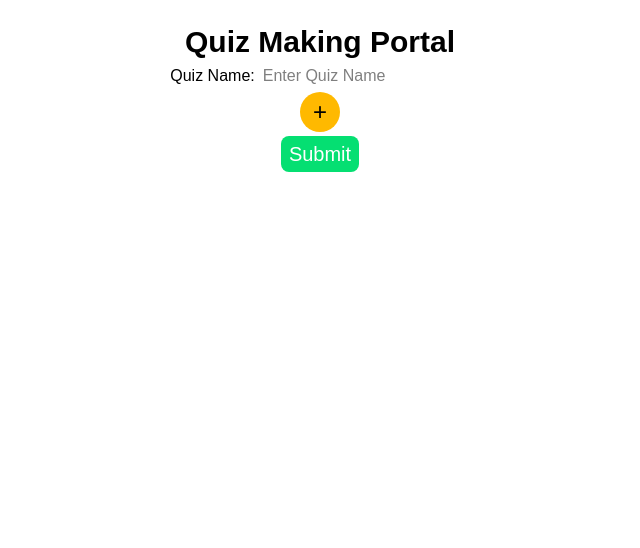
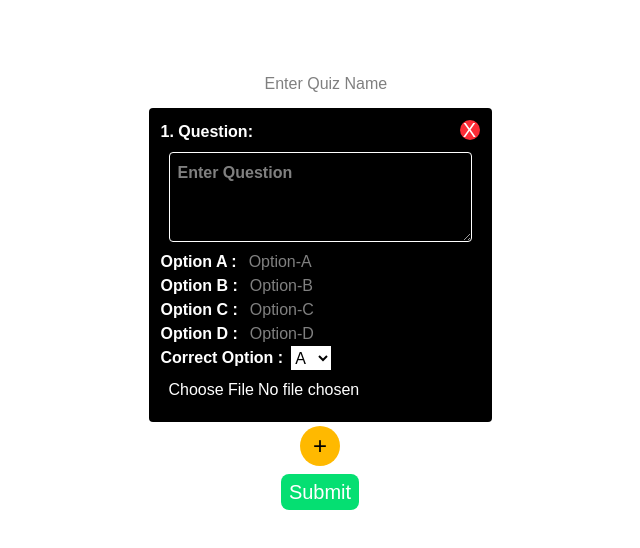
Before and after one commit to VickZeus/match_me, a Next.js app: page /questionMake in a window 1280 px wide. Shown: the top 548 px of the page, without its empty margins (320-960 px from the left). Built offline with nearby package versions, Linux system fonts and the light colour scheme.

Commit message:
Vercel Analytics integrated

```diff
--- /dev/null
+++ b/keepAlive.js
@@ -0,0 +1,4 @@
+
+
+const now=new Date()
+console.log(now)
--- a/package.json
+++ b/package.json
@@ -9,6 +9,8 @@
     "lint": "eslint"
   },
   "dependencies": {
+    "@supabase/supabase-js": "^2.109.0",
+    "mongodb": "^7.7.0",
     "next": "16.3.8",
     "react": "19.2.8",
     "react-dom": "19.2.8"
--- a/src/app/api/makeQuestion/route.js
+++ b/src/app/api/makeQuestion/route.js
@@ -1,16 +1,43 @@
-
-// This route is reached one the user has authenticated
-// This route is to make the questions and upload it on the MongoDB and Supabase DBs
-
-// request headers already contains the cookie
-
-
-
-//Formdata structure :
-
-
+import {NextResponse} from "next/server"
+import clientPromise from "@/lib/mongodb"
+import { supabase } from "@/lib/supabase"
 
 export async function POST(request) {
-    const Data=await request.formData();
+    const Data=await request.formData()
 
+    const quizName=Data.get("quizName")
+    const questions=JSON.parse(Data.get("question"))
+
+    try{
+        for(let i=0;i<questions.length;i++){
+            const imageFile=Data.get(`image_${i}`)
+
+            if(imageFile && imageFile.size>0){
+                const fileName=`${quizName}_${i+1}`
+                const buffer=Buffer.from(await imageFile.arrayBuffer())
+
+                const {error}=await supabase.storage
+                    .from("QImage_Bucket")
+                    .upload(fileName,buffer,{contentType:imageFile.type})
+                if(error) throw new Error(error.message)
+
+                questions[i].imageUrl=supabase.storage.from("QImage_Bucket").getPublicUrl(fileName).data.publicUrl
+            }
+        }
+
+        const client=await clientPromise
+        const db=client.db("Match_Me_Quiz")
+        const collection=db.collection("Questions")
+        await collection.insertOne({
+            quizName,
+            questions,
+            createdAt:new Date(),
+            createdBy:"userId"
+        })
+        return NextResponse.json({message:"Form Submitted Successfully"},{status:200})
+    }
+    catch(err){
+        console.log(err)
+        return NextResponse.json({message:"Something Went Wrong!"},{status:500})
+    }
 }
--- a/src/app/layout.js
+++ b/src/app/layout.js
@@ -1,5 +1,6 @@
 import { Geist, Geist_Mono } from "next/font/google";
 import "./globals.css";
+import { Analytics } from "@vercel/analytics/next"
 
 const geistSans = Geist({
   variable: "--font-geist-sans",
@@ -22,7 +23,10 @@ export default function RootLayout({ children }) {
       lang="en"
       className={`${geistSans.variable} ${geistMono.variable} h-full antialiased`}
     >
-      <body className="min-h-full flex flex-col">{children}</body>
+      <body className="min-h-full flex flex-col">
+            {children}
+            <Analytics/>
+      </body>
     </html>
   );
 }
--- a/src/app/questionMake/page.js
+++ b/src/app/questionMake/page.js
@@ -4,17 +4,47 @@ import {useState} from "react";
 
 
 
+
+
+
 export default function QuestionMakePage(){
-
-  const [question,setQuestion]=useState([])
+  const [errMessage,setErrMessage]=useState("")
+  const [question,setQuestion]=useState([{id:Date.now(),Question:"",optionA:"",optionB:"",optionC:"",optionD:"",correct:"",image:null}])
+  const [quizName,setQuizName]=useState("")
 
   async function handleSubmit(e){
     e.preventDefault();
-    console.log(question)
+    try{
+        const fd=new FormData()
+        fd.append("quizName",quizName)
+        fd.append("question",JSON.stringify(question.map(({id,image,...rest})=>rest)))
+
+        question.forEach((q, i) => {
+          if (q.image) fd.append(`image_${i}`, q.image);
+        });
+
+        const res=await fetch("/api/makeQuestion",{
+           body:fd,
+           method:"POST"
+        })
+
+        if(res.ok){
+          setErrMessage("Form submitted successfully!")
+        }
+        else{
+          const data=await res.json()
+          setErrMessage("Something Went Wrong!")
+          console.log(data.message)
+        }
+    }
+    catch(err){
+       console.log(err)
+       setErrMessage("An error occurred while submitting the form.")
+    }
   }
 
   function addQuestion(){
-    setQuestion([...question,{id:Date.now(),Question:"",OptionA:"-",OptionB:"-",OptionC:"-",OptionD:"-",correct:"-",image:null}])
+    setQuestion([...question,{id:Date.now(),Question:"",optionA:"",optionB:"",optionC:"",optionD:"",correct:"",image:null}])
   }
 
   function removeQuestion(id) {
@@ -28,51 +58,51 @@ export default function QuestionMakePage(){
   }
 
   return(
-    <div className="h-screen w-screen bg-white p-2">
+    <div className="h-screen w-screen bg-black-400 p-2">
 
-      <form onSubmit={handleSubmit} className=" border-transparent outline-none flex flex-col gap-1 items-center bg-transparent text-black rounded-md py-4 overflow-y-auto h-full">
+      <form onSubmit={handleSubmit} className=" border-transparent outline-none flex flex-col gap-1 items-center bg-transparent text-white rounded-md py-4 overflow-y-auto h-full">
         <h1 className="text-3xl font-bold">Quiz Making Portal</h1>
 
-        <div className="flex gap-2 text-md">
-          <p>Quiz Name: </p>
-          <input placeholder="Enter Quiz Name"/>
+        <div className="flex gap-2 text-md my-2">
+          <p className="font-bold">Quiz Name: </p>
+          <input placeholder="Enter Quiz Name" className="bg-white text-black px-2 outline-none rounded-sm " value={quizName} onChange={(e) => setQuizName(e.target.value)}/>
         </div>
 
 
         {question.map((q, index) =>(
-        <div key={q.id} className="bg-black text-white p-3 rounded-sm ">
+        <div key={q.id} className="bg-black text-white p-3 rounded-sm shadow-[0_0_10px_rgba(255,255,255,0.15)] border-gray-100">
 
           <div className="flex flex-col">
             <div className="flex justify-between">
-              <p>{index+1}. Question: </p>
-              <button className="flex bg-red-500 text-white text-xl rounded-full w-5 h-5 items-center justify-center" type="button" onClick={() => removeQuestion(q.id)}>-</button>
+              <p className="font-bold">{index+1}. Question: </p>
+              <button className="flex bg-red-500 text-white text-xl rounded-full w-5 h-5 items-center justify-center" type="button" onClick={() => removeQuestion(q.id)}>X</button>
             </div>
-            <textarea placeholder="Enter Question" value={q.Question} className="bg-transparent  rounded-sm border border-white outline-none m-2 p-2" onChange={(e) => updateQuestion(q.id, "Question", e.target.value)} rows="3"/>
+            <textarea placeholder="Enter Question" value={q.Question} className="bg-transparent  rounded-sm border border-white outline-none m-2 p-2 focus:bg-gray-100 focus:text-black font-bold" onChange={(e) => updateQuestion(q.id, "Question", e.target.value)} rows="3"/>
           </div>
 
 
           <div className="flex gap-2">
-            <p>Option A :</p>
-            <input placeholder="Option-A" value={q.optionA} onChange={(e) => updateQuestion(q.id, "optionA", e.target.value)}/>
+            <p className="font-bold">Option A :</p>
+            <input className="outline-none px-1 w-1/2 focus:bg-green-500" placeholder="Option-A" value={q.optionA} onChange={(e) => updateQuestion(q.id, "optionA", e.target.value)}/>
           </div>
 
           <div className="flex gap-2">
-            <p>Option B :</p>
-            <input placeholder="Option-B" value={q.optionB} onChange={(e) => updateQuestion(q.id, "optionB", e.target.value)}/>
+            <p className="font-bold">Option B :</p>
+            <input className="outline-none px-1 w-1/2 focus:bg-green-500" placeholder="Option-B" value={q.optionB} onChange={(e) => updateQuestion(q.id, "optionB", e.target.value)}/>
           </div>
 
           <div className="flex gap-2">
-            <p>Option C :</p>
-            <input placeholder="Option-C" value={q.optionC} onChange={(e) => updateQuestion(q.id, "optionC", e.target.value)}/>
+            <p className="font-bold">Option C :</p>
+            <input className="outline-none px-1 w-1/2 focus:bg-green-500" placeholder="Option-C" value={q.optionC} onChange={(e) => updateQuestion(q.id, "optionC", e.target.value)}/>
           </div>
 
           <div className="flex gap-2">
-            <p>Option D :</p>
-            <input placeholder="Option-D" value={q.optionD} onChange={(e) => updateQuestion(q.id, "optionD", e.target.value)}/>
+            <p className="font-bold">Option D :</p>
+            <input className="outline-none px-1 w-1/2 focus:bg-green-500" placeholder="Option-D" value={q.optionD} onChange={(e) => updateQuestion(q.id, "optionD", e.target.value)}/>
           </div>
 
           <div className="flex gap-2">
-            <p>Correct Option : </p>
+            <p className="font-bold">Correct Option : </p>
             <select className="bg-white text-black w-10 h-6" value={q.correct} onChange={(e) => updateQuestion(q.id, "correct", e.target.value)}>
               <option value="A">A</option>
               <option value="B">B</option>
@@ -81,10 +111,27 @@ export default function QuestionMakePage(){
             </select>
           </div>
 
+          <input
+            type="file"
+            className="m-2"
+            accept="image/jpeg,image/png,image/webp"
+            placeholder="Upload Image (Optional) : "
+            onChange={(e) => {
+              const file = e.target.files[0] || null;
+              if (file && file.size > 2 * 1024 * 1024) {
+                alert("Image must be under 2 MB");
+                e.target.value = "";
+                return;
+              }
+              updateQuestion(q.id, "image", file);
+            }}
+          />
+
         </div>
         ))
         }
         <button type="button" onClick={addQuestion}   className="text-black bg-amber-400 w-10 h-10 rounded-full text-2xl flex items-center justify-center">+</button>
+        <p>{errMessage}</p>
         <button type="submit" className="text-white text-xl bg-green-400 rounded-lg px-2 py-1">Submit</button>
       </form>
     </div>
--- /dev/null
+++ b/src/lib/mongodb.js
@@ -0,0 +1,12 @@
+import { MongoClient } from "mongodb"
+
+const uri = process.env.MONGODB_URI
+console.log(uri)
+if (!uri) throw new Error("MONGODB_URI is not set in .env.local")
+
+if (!global._mongoClientPromise) {
+    global._mongoClientPromise = new MongoClient(uri).connect()
+}
+
+const clientPromise = global._mongoClientPromise
+export default clientPromise
--- /dev/null
+++ b/src/lib/supabase.js
@@ -0,0 +1,9 @@
+import { createClient } from "@supabase/supabase-js"
+
+const url = process.env.NEXT_PUBLIC_SUPABASE_URL
+const key = process.env.SECRET_ACCESS_KEY
+if (!url || !key) throw new Error("Supabase env vars are not set")
+
+export const supabase = createClient(url, key, {
+    auth: { persistSession: false },
+})
```
Also changed, not shown: 1 other file (tests, documents, lock files or other folders). Lines whose indentation alone changed are shown as unchanged.
